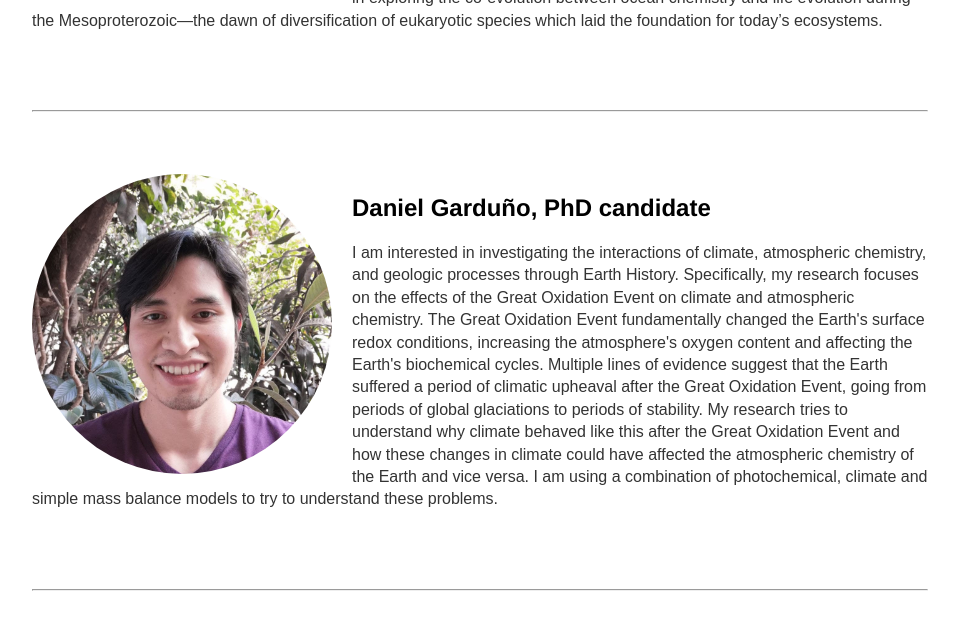
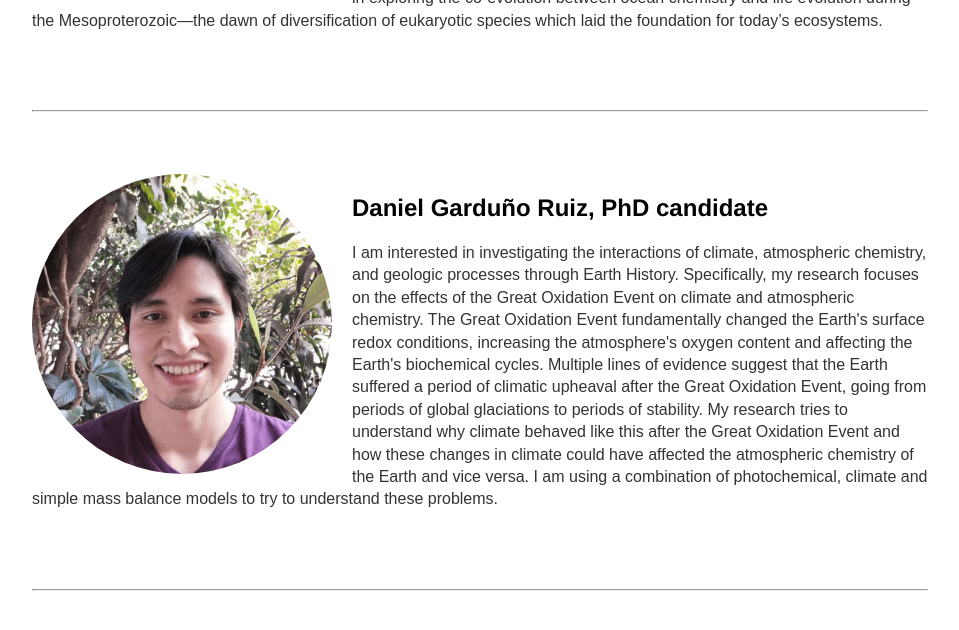
Before and after one commit to Anne-SofieAhm/Anne-SofieAhm.github.io, a Jekyll site: the page built from people/index.html, in a window 1280 px wide and 900 px high, scrolled down 917 px, cut to the strip 66-715 px from the top of the window. Shown: the top 630 px of the strip, without its empty margins (160-1119 px from the left). Built offline with Jekyll 4.4.1, drawn with Linux system fonts in a browser that asks for light colours.

Commit message:
Update index.html

```diff
--- a/people/index.html
+++ b/people/index.html
@@ -76,7 +76,7 @@ title: People on the Earth History team
     <img src="Daniel_photo.jpg">
   </div>
 
-  <h2>Daniel Garduño, PhD candidate</h2>
+  <h2>Daniel Garduño Ruiz, PhD candidate</h2>
 
   <p>
     I am interested in investigating the interactions of climate, atmospheric chemistry,
```
